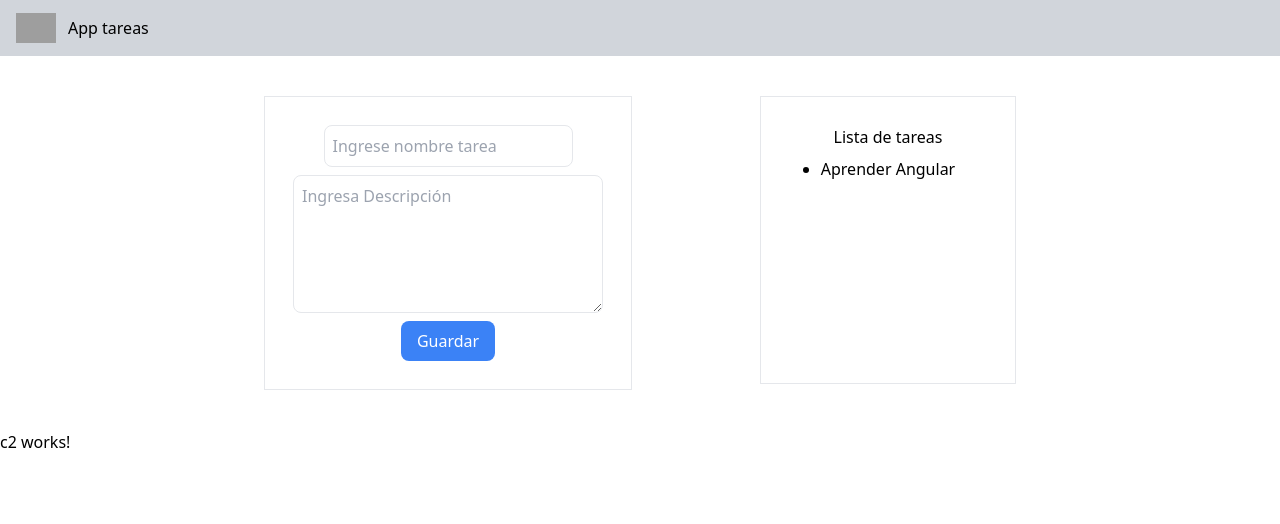
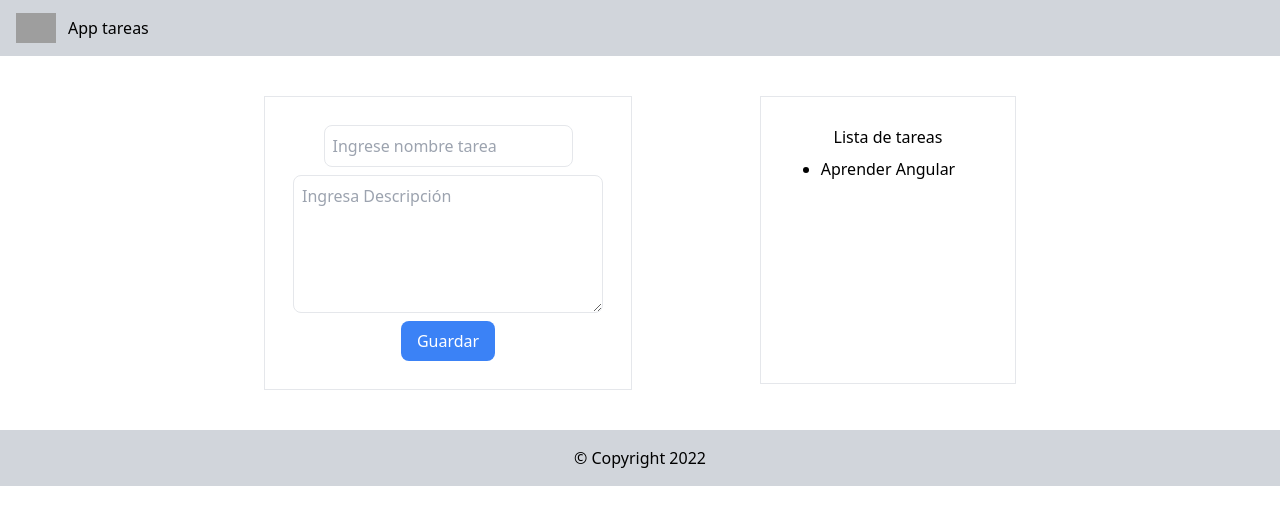
Before and after one commit to leonelhv/sesion-10, an Angular app: page / in a window 1280 px wide. Shown: the top 524 px of the page. Built offline with nearby package versions, Linux system fonts and the light colour scheme; grey boxes are pictures that could not be loaded.

Commit message:
add design footer

```diff
--- a/src/app/components/c2/c2.component.html
+++ b/src/app/components/c2/c2.component.html
@@ -1 +1,5 @@
-<p>c2 works!</p>
+<div
+  class="w-full h-14 bg-gray-300 flex gap-3 items-center px-4 justify-center"
+>
+  <h2>© Copyright 2022</h2>
+</div>
```
